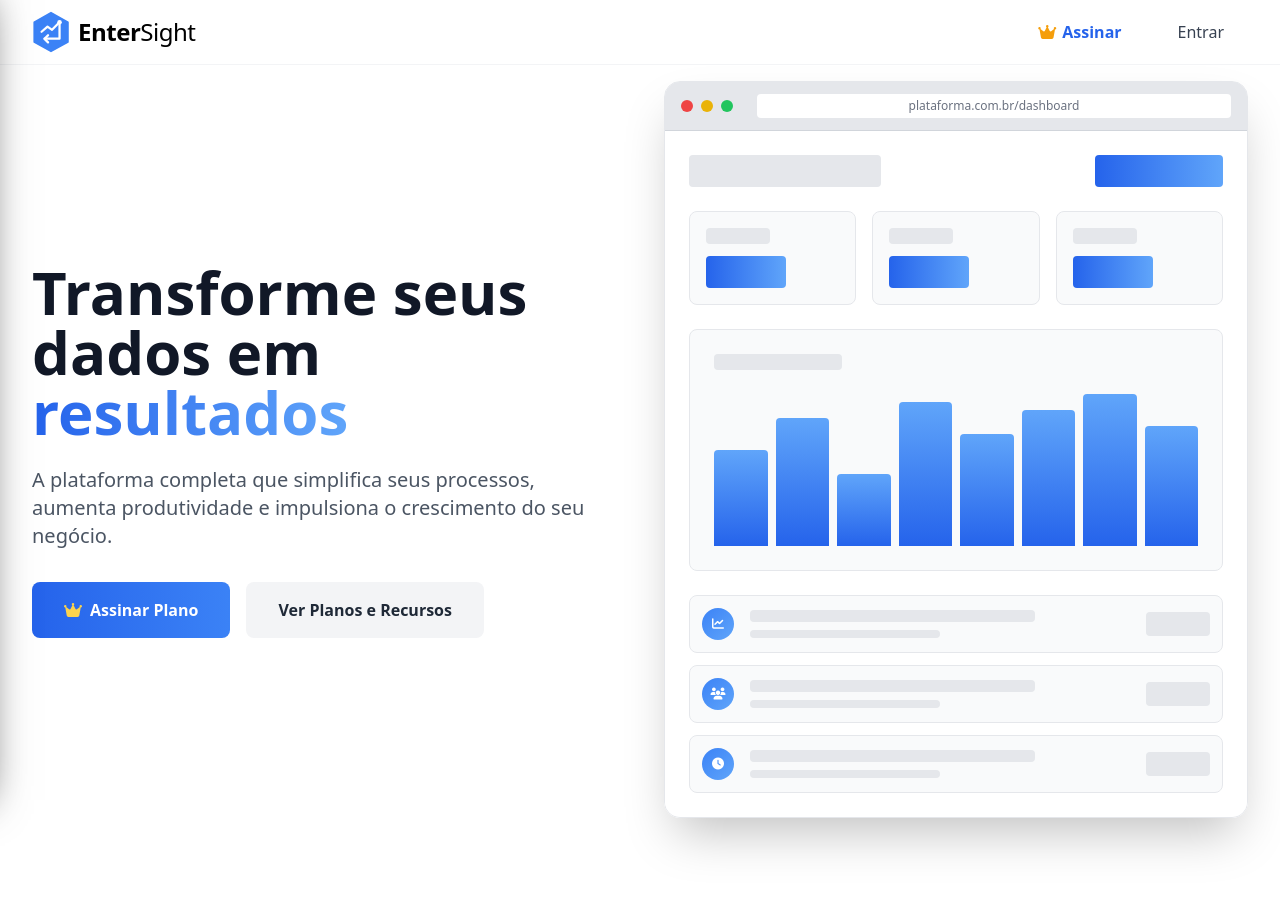
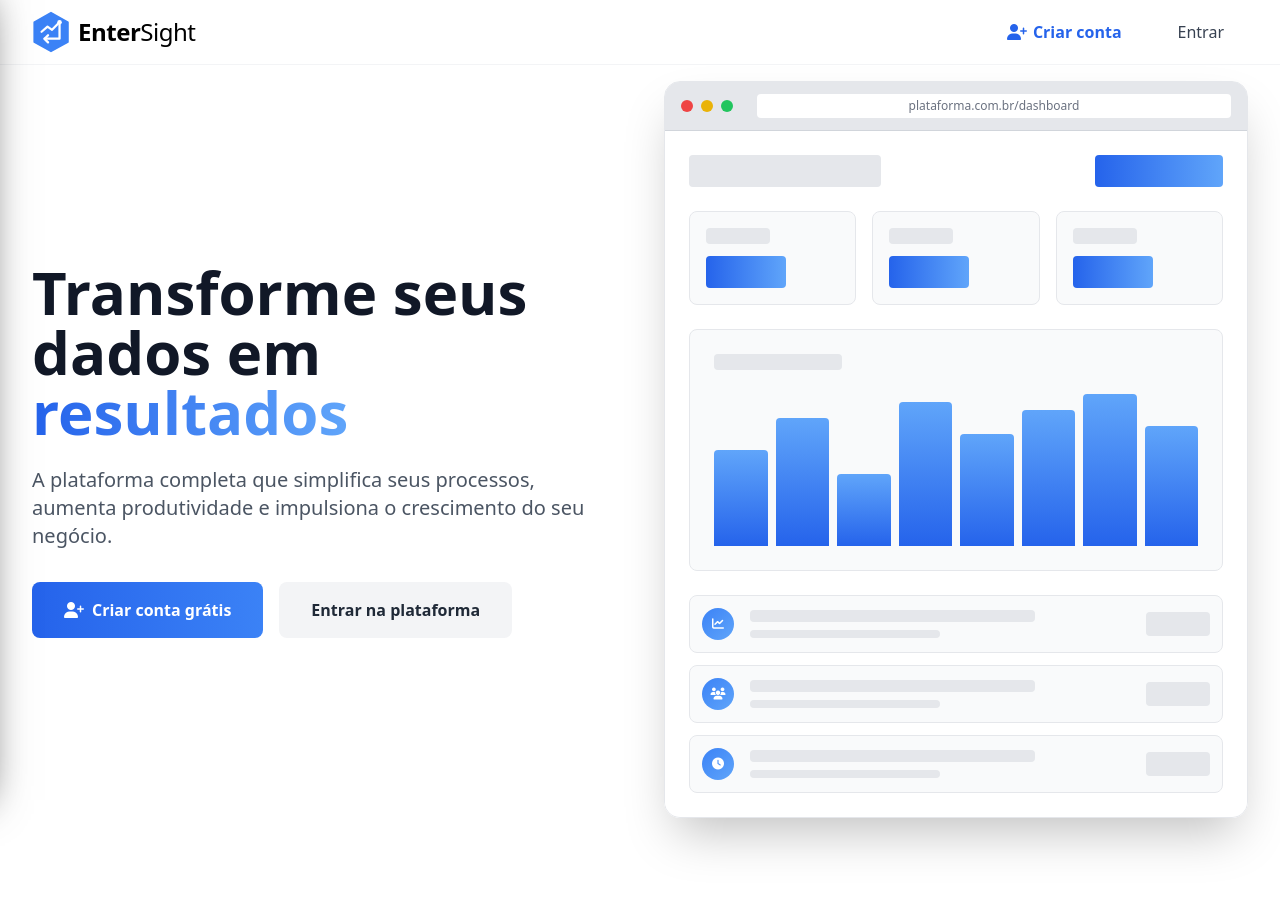
Before and after one commit to entersightoficial/EnterSight, a Flask app: page /landig in a window 1280 px wide. Shown: the top 897 px of the page. Run offline with Flask 3, Linux system fonts and the light colour scheme; some libraries are stand-ins or nearby versions.

Commit message:
Update landig.html

```diff
--- a/templates/landig.html
+++ b/templates/landig.html
@@ -58,9 +58,9 @@
           </a>
         </div>
         <div class="flex items-center gap-2 sm:gap-4">
-          <a href="{{ url_for('pagina_assinaturas') }}"
+          <a href="{{ url_for('pg_cadastro') }}"
             class="px-3 sm:px-4 py-2 text-blue-600 font-bold hover:text-blue-800 transition-colors inline-flex items-center gap-1.5 text-sm sm:text-base">
-            <i class="fa-solid fa-crown text-amber-500"></i> Assinar
+            <i class="fa-solid fa-user-plus"></i> Criar conta
           </a>
           <a href="{{ url_for('pg_login') }}"
             class="px-3 sm:px-6 py-2 text-gray-700 hover:text-gray-900 transition-colors inline-block text-sm sm:text-base">Entrar</a>
@@ -83,13 +83,13 @@
             <p class="text-lg sm:text-xl text-gray-600 mb-8 max-w-2xl mx-auto lg:mx-0">A plataforma completa que
               simplifica seus processos, aumenta produtividade e impulsiona o crescimento do seu negócio.</p>
             <div class="flex flex-col sm:flex-row gap-4 justify-center lg:justify-start">
-              <a href="{{ url_for('pagina_assinaturas') }}"
+              <a href="{{ url_for('pg_cadastro') }}"
                 class="px-8 py-4 bg-gradient-to-r from-blue-600 to-blue-500 text-white font-bold rounded-lg hover:shadow-xl transition-all inline-flex items-center justify-center gap-2 group">
-                <i class="fa-solid fa-crown text-amber-300"></i> Assinar Plano
+                <i class="fa-solid fa-user-plus"></i> Criar conta grátis
               </a>
-              <a href="{{ url_for('pagina_assinaturas') }}"
+              <a href="{{ url_for('pg_login') }}"
                 class="px-8 py-4 bg-gray-100 hover:bg-gray-200 text-gray-800 font-semibold rounded-lg transition-all inline-flex items-center justify-center gap-2">
-                Ver Planos e Recursos
+                Entrar na plataforma
               </a>
             </div>
           </div>
```
